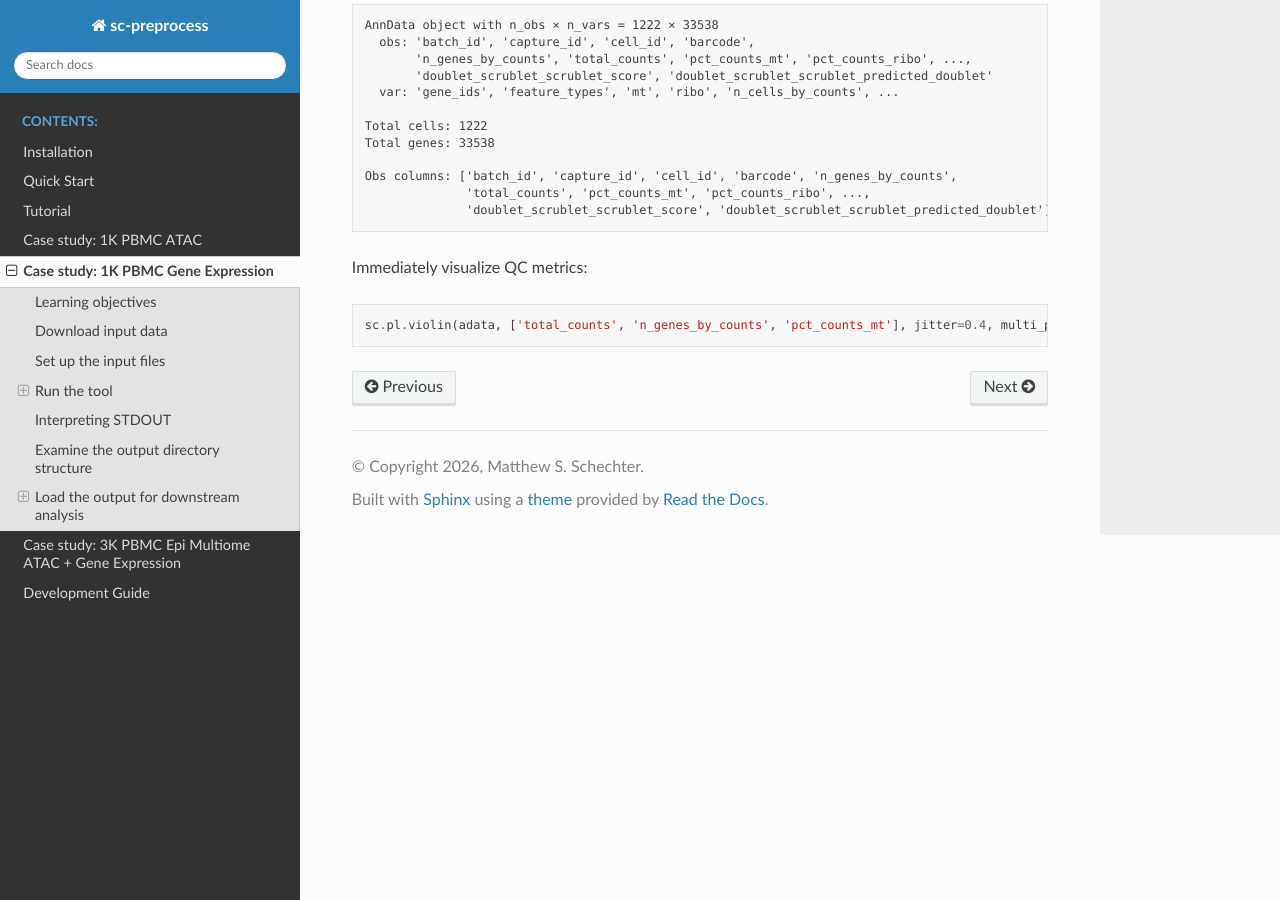
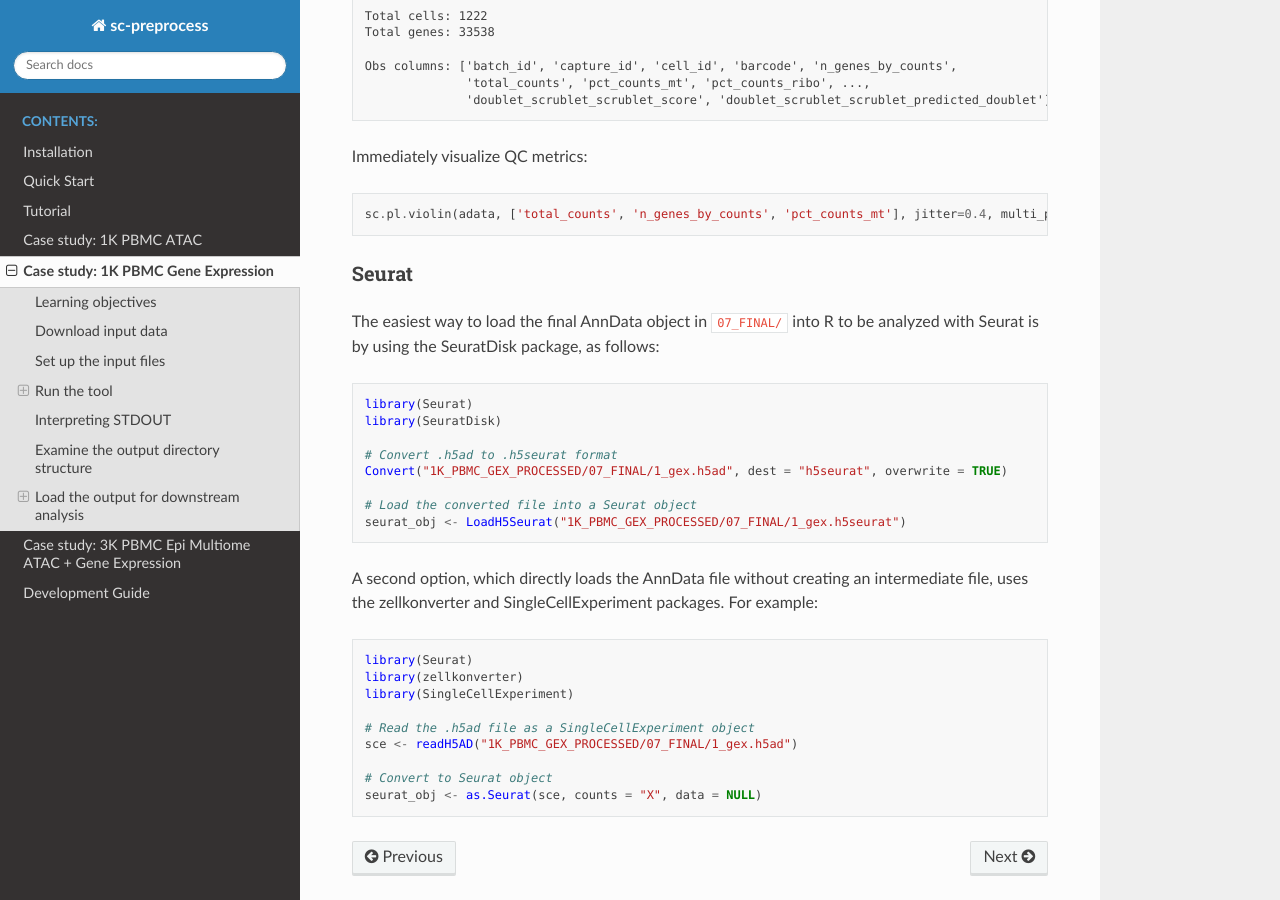
Before and after one commit to mschecht/cellranger-snakemake, a Sphinx documentation site: the page built from docs/source/PBMC_GEX.md, in a window 1280 px wide and 900 px high, scrolled down 12900 px. Built offline with Sphinx 7.4.7 and the Read the Docs theme 3.1.0, drawn with Linux system fonts in a browser that asks for light colours; some of the changed text lies outside the part shown.

Commit message:
Update PBMC case studies documentation

````diff
--- a/docs/source/PBMC_GEX.md
+++ b/docs/source/PBMC_GEX.md
@@ -117,6 +117,8 @@
   create-bam: true
   threads: 10
   mem_gb: 64
+  anndata_threads: 1
+  anndata_mem_gb: 32
   directories:
     LOGS_DIR: 00_LOGS
 doublet_detection:
@@ -201,19 +203,13 @@
 
 Here we will break down the meaning of each rule so you can keep track of what's going on. If you want more detail please refer to the [Pipeline Rules Reference](pipeline_rules.md).
 
-**cellranger_gex_count**: Runs the command [cellranger count](https://www.10xgenomics.com/support/software/cell-ranger/latest/analysis/running-pipelines/command-line-arguments#count) per capture, aligning GEX reads to the reference genome and producing a gene-barcode matrix.
-
-**create_gex_anndata**: Converts data from the Cell Ranger GEX output to a per-capture [AnnData object](https://anndata.readthedocs.io/en/latest/) (`.h5ad`) using `sc.read_10x_h5()`, adding traceability metadata (`batch_id`, `capture_id`, `cell_id`).
-
-**cellranger_gex_aggr**: Runs [cellranger aggr](https://www.10xgenomics.com/support/software/cell-ranger/latest/analysis/running-pipelines/command-line-arguments#aggr) which aggregates all per-capture Cell Ranger GEX outputs within a batch into a single normalized count matrix.
-
-**aggregate_gex_batch**: Merges all per-capture AnnData objects into a single batch-level `.h5ad` file, verifying `cell_id` uniqueness across captures.
-
-**run_scrublet**: Runs Scrublet doublet detection on each per-capture AnnData object, adding doublet scores and predictions to cell metadata.
-
-**enrich_gex_metadata**: Joins all downstream preprocessing metadata from demultiplexing and doublet detection into the batch-level AnnData object.
-
-**all**: Final Snakemake rule that collects all expected outputs to ensure the full workflow is completed.
+* **cellranger_gex_count**: Runs the command [cellranger count](https://www.10xgenomics.com/support/software/cell-ranger/latest/analysis/running-pipelines/command-line-arguments#count) per capture, aligning GEX reads to the reference genome and producing a gene-barcode matrix.
+* **create_gex_anndata**: Converts data from the Cell Ranger GEX output to a per-capture [AnnData object](https://anndata.readthedocs.io/en/latest/) (`.h5ad`) using `sc.read_10x_h5()`, adding traceability metadata (`batch_id`, `capture_id`, `cell_id`).
+* **cellranger_gex_aggr**: Runs [cellranger aggr](https://www.10xgenomics.com/support/software/cell-ranger/latest/analysis/running-pipelines/command-line-arguments#aggr) which aggregates all per-capture Cell Ranger GEX outputs within a batch into a single normalized count matrix.
+* **aggregate_gex_batch**: Merges all per-capture AnnData objects into a single batch-level `.h5ad` file, verifying `cell_id` uniqueness across captures.
+* **run_scrublet**: Runs Scrublet doublet detection on each per-capture AnnData object, adding doublet scores and predictions to cell metadata.
+* **enrich_gex_metadata**: Joins all downstream preprocessing metadata from demultiplexing and doublet detection into the batch-level AnnData object.
+* **all**: Final Snakemake rule that collects all expected outputs to ensure the full workflow is completed.
 
 ### Local Execution
 
@@ -494,27 +490,27 @@
 
 The `.done` files are an internal checklist to keep track of a subset of rules that finished (don't worry about it unless you are a developer and want to contribute to the code base).
 
-`01_CELLRANGERGEX_COUNT/`
+* `01_CELLRANGERGEX_COUNT/`
 
 Here you will find all of the `Cell Ranger count` outputs for each individual capture.
 
-`02_CELLRANGERGEX_AGGR/`
+* `02_CELLRANGERGEX_AGGR/`
 
 This will be the aggregated count matrices across batches. In this tutorial there is only one capture so you won't find any processed data here.
 
-`03_ANNDATA/`
+* `03_ANNDATA/`
 
 Here you will find an `AnnData` object for every capture.
 
-`04_BATCH_OBJECTS/`
+* `04_BATCH_OBJECTS/`
 
 Batch-level `AnnData` object created by merging all per-capture objects from `03_ANNDATA/`. This is the aggregated, pre-metadata-enriched object — all cells from all captures in the batch are present, and `cell_id` uniqueness is verified. It does not yet contain doublet scores or demultiplexing results.
 
-`06_DOUBLET_DETECTION/`
+* `06_DOUBLET_DETECTION/`
 
 Doublet detection outputs from `Scrublet`.
 
-`07_FINAL/`
+* `07_FINAL/`
 
 The final enriched `AnnData` object with all preprocessing metadata joined in, ready for downstream analysis.
 
@@ -577,3 +573,32 @@
 ```python
 sc.pl.violin(adata, ['total_counts', 'n_genes_by_counts', 'pct_counts_mt'], jitter=0.4, multi_panel=True)
 ```
+
+### Seurat
+
+The easiest way to load the final AnnData object in `07_FINAL/` into R to be analyzed with Seurat is by using the SeuratDisk package, as follows:
+
+```R
+library(Seurat)
+library(SeuratDisk)
+
+# Convert .h5ad to .h5seurat format
+Convert("1K_PBMC_GEX_PROCESSED/07_FINAL/1_gex.h5ad", dest = "h5seurat", overwrite = TRUE)
+
+# Load the converted file into a Seurat object
+seurat_obj <- LoadH5Seurat("1K_PBMC_GEX_PROCESSED/07_FINAL/1_gex.h5seurat")
+```
+
+A second option, which directly loads the AnnData file without creating an intermediate file, uses the zellkonverter and SingleCellExperiment packages. For example:
+
+```R
+library(Seurat)
+library(zellkonverter)
+library(SingleCellExperiment)
+
+# Read the .h5ad file as a SingleCellExperiment object
+sce <- readH5AD("1K_PBMC_GEX_PROCESSED/07_FINAL/1_gex.h5ad")
+
+# Convert to Seurat object
+seurat_obj <- as.Seurat(sce, counts = "X", data = NULL)
+```
````
Also changed, not shown: docs/source/PBMC_1K_ATAC.md (+15 -19 lines), docs/source/PBMC_3k_multiome.md (+16 -20 lines).
